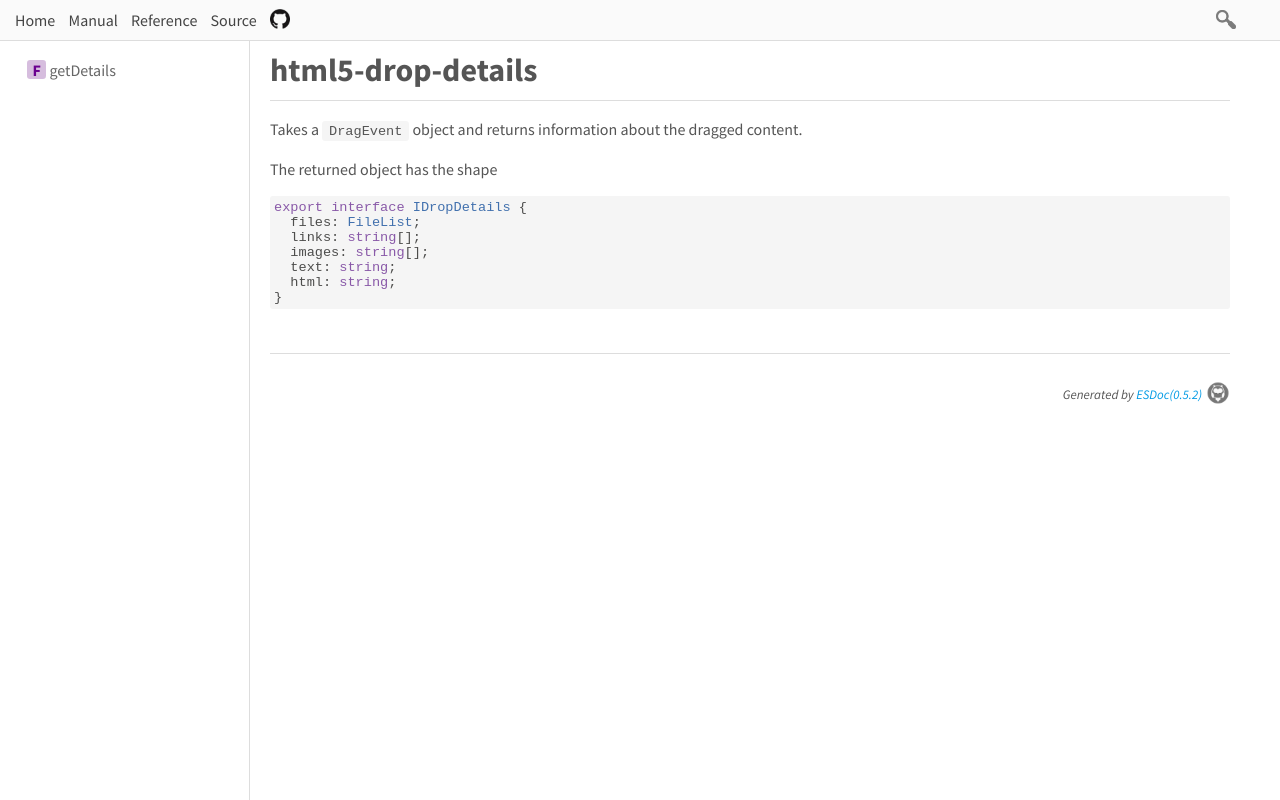
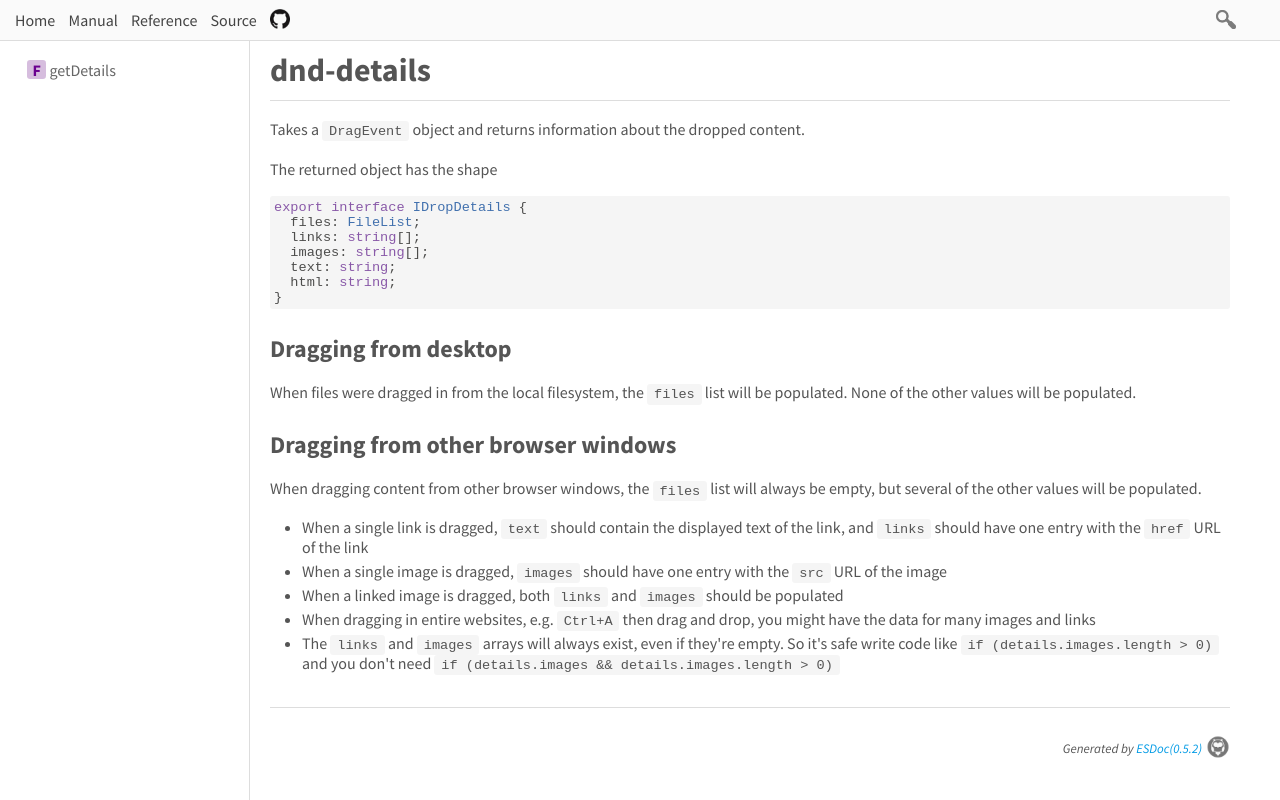
Before and after one commit to loopmode/dnd-details, a website: page docs/index.html in a window 1280 px wide. Drawn offline with Linux system fonts and the light colour scheme.

Commit message:
update docs

```diff
--- a/docs/index.html
+++ b/docs/index.html
@@ -37,8 +37,8 @@
 </div>
 </nav>
 
-<div class="content" data-ice="content"><div data-ice="index" class="github-markdown"><h1 id="html5-drop-details">html5-drop-details</h1>
-<p>Takes a <code>DragEvent</code> object and returns information about the dragged content.</p>
+<div class="content" data-ice="content"><div data-ice="index" class="github-markdown"><h1 id="dnd-details">dnd-details</h1>
+<p>Takes a <code>DragEvent</code> object and returns information about the dropped content.</p>
 <p>The returned object has the shape</p>
 <pre><code><code class="source-code prettyprint">export interface IDropDetails {
   files: FileList;
@@ -47,7 +47,19 @@
   text: string;
   html: string;
 }</code>
-</code></pre></div>
+</code></pre><h3 id="dragging-from-desktop">Dragging from desktop</h3>
+<p>When files were dragged in from the local filesystem, the <code>files</code> list will be populated.
+None of the other values will be populated.</p>
+<h3 id="dragging-from-other-browser-windows">Dragging from other browser windows</h3>
+<p>When dragging content from other browser windows, the <code>files</code> list will always be empty, but several of the other values will be populated.</p>
+<ul>
+<li>When a single link is dragged, <code>text</code> should contain the displayed text of the link, and <code>links</code> should have one entry with the <code>href</code> URL of the link</li>
+<li>When a single image is dragged, <code>images</code> should have one entry with the <code>src</code> URL of the image</li>
+<li>When a linked image is dragged, both <code>links</code> and <code>images</code> should be populated</li>
+<li>When dragging in entire websites, e.g. <code>Ctrl+A</code> then drag and drop, you might have the data for many images and links</li>
+<li>The <code>links</code> and <code>images</code> arrays will always exist, even if they&apos;re empty. So it&apos;s safe write code like <code>if (details.images.length &gt; 0)</code> and you don&apos;t need <code>if (details.images &amp;&amp; details.images.length &gt; 0)</code></li>
+</ul>
+</div>
 </div>
 
 <footer class="footer">
```
